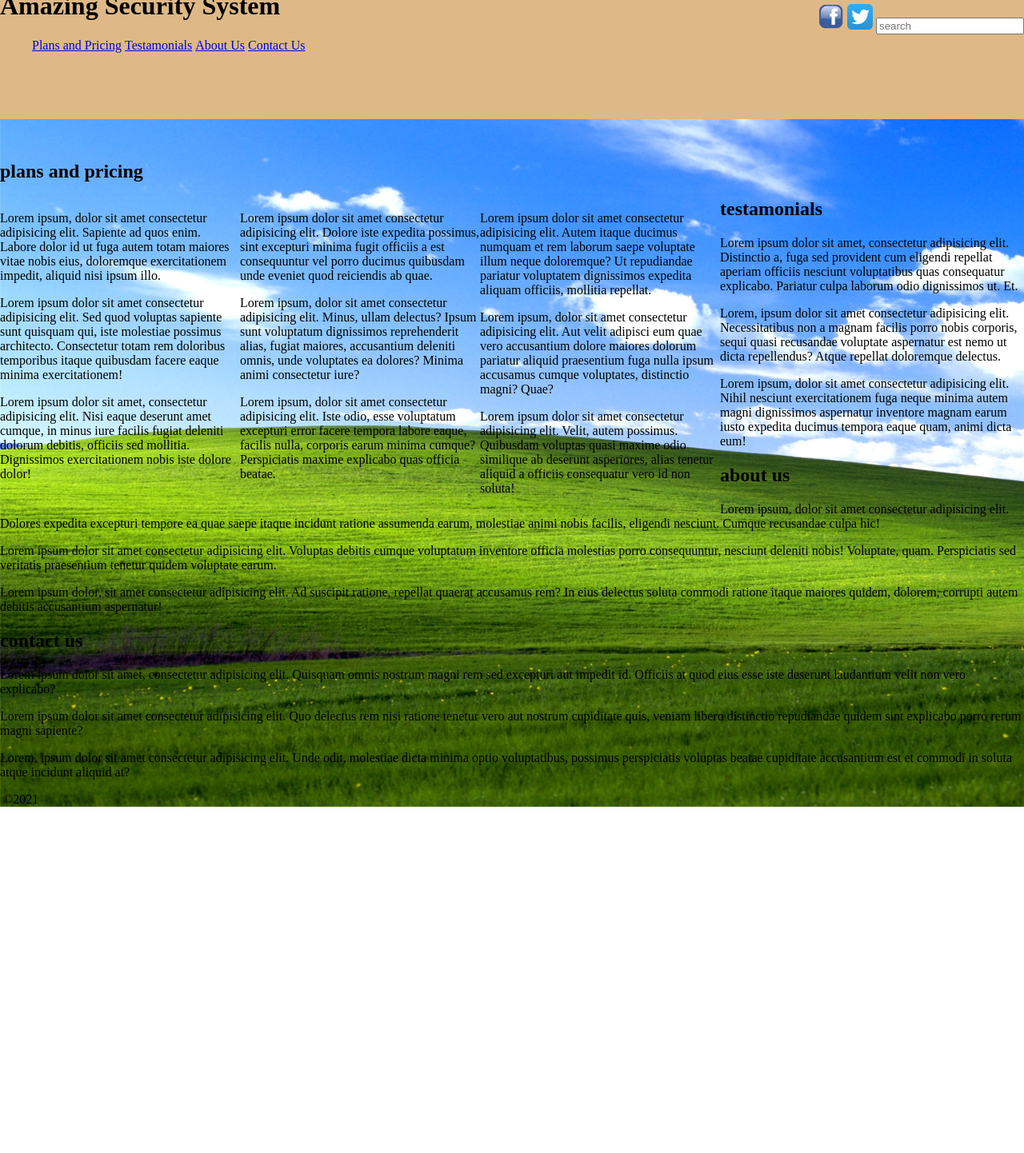
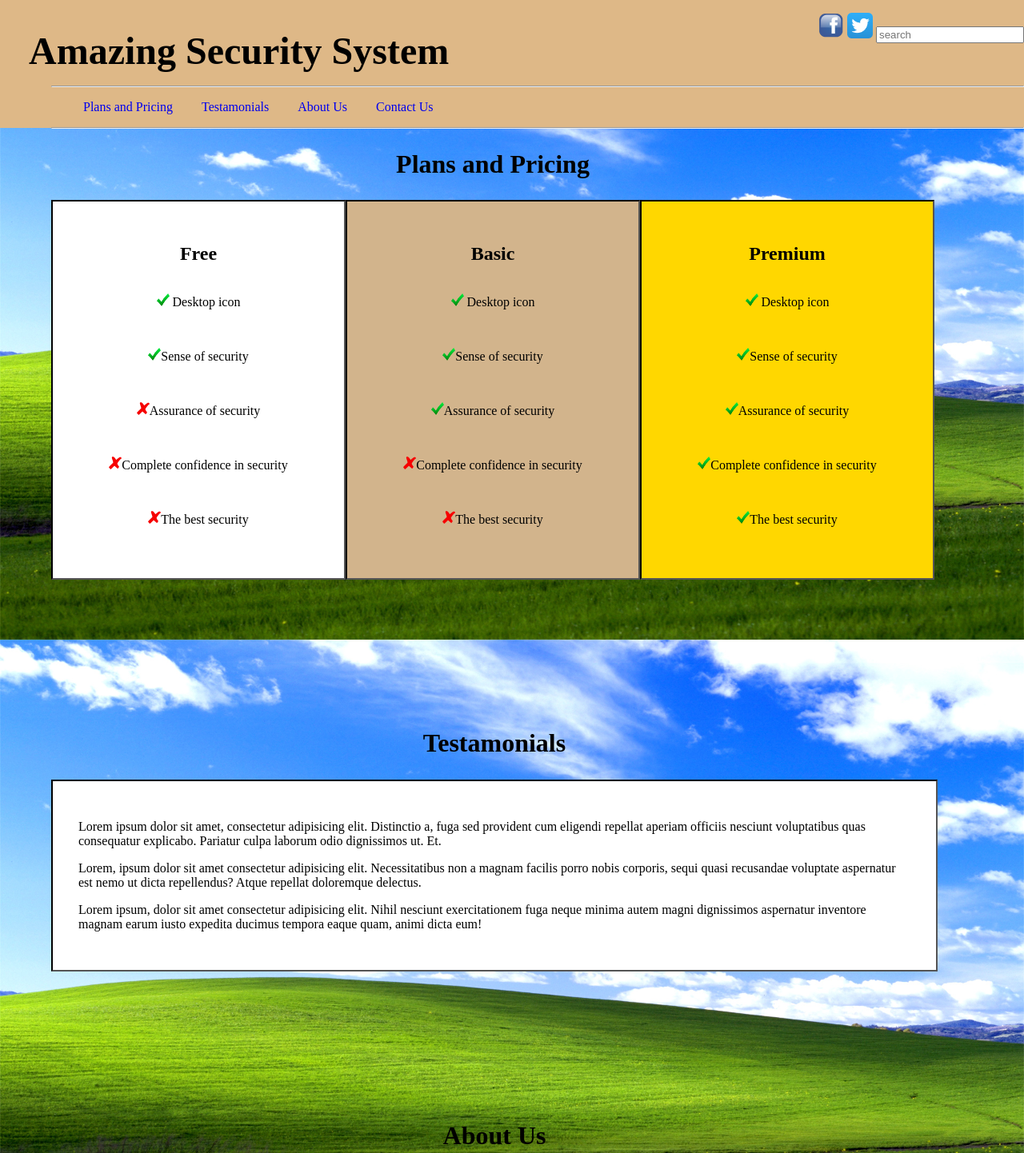
Before and after one commit to osbornen16/StoreFrontProject, a plain HTML site: page index.html in a window 1280 px wide. Shown: the top 1442 px of the page at 80% size. Before the commit the page ends 1009 px from the top, so only its background shows below. Drawn offline with Linux system fonts and the light colour scheme.

Commit message:
basic structure completed

```diff
--- a/index.html
+++ b/index.html
@@ -8,66 +8,83 @@
     <link rel="stylesheet" href="main.css">
 </head>
 <body>
-    <header>
+    <header class="fixedNavbar">
         <div class="contentWrapper">
             <nav id="searchBar">
                 <ul>
-                    <li><img src="assets/facebook.png" id="thumbnail"></li>
-                    <li><img src="assets/twitter.png" id="thumbnail"></li>
+                    <li><a href==""><img src="assets/facebook.png" id="thumbnail"></a></li>
+                    <li><a href=""><img src="assets/twitter.png" id="thumbnail"></a></li>
                     <li><input type="search" placeholder="search"></li>
                 </ul>
             </nav>
             <h1>Amazing Security System</h1>
-            <nav>
+            <nav id="topNavbar">
+                <hr>
                 <ul>
-                    <li><a href="#plansAndPricing">Plans and Pricing</a></li>
+                    <li><a href="#plansAndPricing" >Plans and Pricing</a></li>
                     <li><a href="#testamonials">Testamonials</a></li>
                     <li><a href="#aboutUs">About Us</a></li>
                     <li><a href="#contactUs">Contact Us</a></li>
                 </ul>
+                <hr>
             </nav>
         </div>
     </header>
     <section id="plansAndPricing" class="contentWrapper">
-        <h1>plans and pricing</h1>
-        <div class ="panel">
-            <p>Lorem ipsum, dolor sit amet consectetur adipisicing elit. Sapiente ad quos enim. Labore dolor id ut fuga autem totam maiores vitae nobis eius, doloremque exercitationem impedit, aliquid nisi ipsum illo.</p>
-            <p>Lorem ipsum dolor sit amet consectetur adipisicing elit. Sed quod voluptas sapiente sunt quisquam qui, iste molestiae possimus architecto. Consectetur totam rem doloribus temporibus itaque quibusdam facere eaque minima exercitationem!</p>
-            <p>Lorem ipsum dolor sit amet, consectetur adipisicing elit. Nisi eaque deserunt amet cumque, in minus iure facilis fugiat deleniti dolorum debitis, officiis sed mollitia. Dignissimos exercitationem nobis iste dolore dolor!</p>
+        <h1 id="body">Plans and Pricing</h1>
+        <div class ="panel" id="panel1">
+            <h2>Free</h2>
+            <p><img src="assets/checkmark.png" id="checkbox"> Desktop icon</p>
+            <p><img src="assets/checkmark.png" id="checkbox">Sense of security</p>
+            <p><img src="assets/redx.png" id="checkbox">Assurance of security</p>
+            <p><img src="assets/redx.png" id="checkbox">Complete confidence in security</p>
+            <p><img src="assets/redx.png" id="checkbox">The best security</p>
         </div>
-        <div class ="panel">
-            <p>Lorem ipsum dolor sit amet consectetur adipisicing elit. Dolore iste expedita possimus, sint excepturi minima fugit officiis a est consequuntur vel porro ducimus quibusdam unde eveniet quod reiciendis ab quae.</p>
-            <p>Lorem ipsum, dolor sit amet consectetur adipisicing elit. Minus, ullam delectus? Ipsum sunt voluptatum dignissimos reprehenderit alias, fugiat maiores, accusantium deleniti omnis, unde voluptates ea dolores? Minima animi consectetur iure?</p>
-            <p>Lorem ipsum, dolor sit amet consectetur adipisicing elit. Iste odio, esse voluptatum excepturi error facere tempora labore eaque, facilis nulla, corporis earum minima cumque? Perspiciatis maxime explicabo quas officia beatae.</p>
+        <div class ="panel" id="panel2">
+            <h2>Basic</h2>
+            <p><img src="assets/checkmark.png" id="checkbox"> Desktop icon</p>
+            <p><img src="assets/checkmark.png" id="checkbox">Sense of security</p>
+            <p><img src="assets/checkmark.png" id="checkbox">Assurance of security</p>
+            <p><img src="assets/redx.png" id="checkbox">Complete confidence in security</p>
+            <p><img src="assets/redx.png" id="checkbox">The best security</p>
         </div>
-        <div class ="panel">
-            <p>Lorem ipsum dolor sit amet consectetur adipisicing elit. Autem itaque ducimus numquam et rem laborum saepe voluptate illum neque doloremque? Ut repudiandae pariatur voluptatem dignissimos expedita aliquam officiis, mollitia repellat.</p>
-            <p>Lorem ipsum, dolor sit amet consectetur adipisicing elit. Aut velit adipisci eum quae vero accusantium dolore maiores dolorum pariatur aliquid praesentium fuga nulla ipsum accusamus cumque voluptates, distinctio magni? Quae?</p>
-            <p>Lorem ipsum dolor sit amet consectetur adipisicing elit. Velit, autem possimus. Quibusdam voluptas quasi maxime odio similique ab deserunt asperiores, alias tenetur aliquid a officiis consequatur vero id non soluta!</p>
+        <div class ="panel" id="panel3">
+            <h2>Premium</h2>
+            <p><img src="assets/checkmark.png" id="checkbox"> Desktop icon</p>
+            <p><img src="assets/checkmark.png" id="checkbox">Sense of security</p>
+            <p><img src="assets/checkmark.png" id="checkbox">Assurance of security</p>
+            <p><img src="assets/checkmark.png" id="checkbox">Complete confidence in security</p>
+            <p><img src="assets/checkmark.png" id="checkbox">The best security</p>
         </div>
     </section>
     <section id ="testamonials" class="contentWrapper">
-        <h1>testamonials</h1>
-        <p>Lorem ipsum dolor sit amet, consectetur adipisicing elit. Distinctio a, fuga sed provident cum eligendi repellat aperiam officiis nesciunt voluptatibus quas consequatur explicabo. Pariatur culpa laborum odio dignissimos ut. Et.</p>
-        <p>Lorem, ipsum dolor sit amet consectetur adipisicing elit. Necessitatibus non a magnam facilis porro nobis corporis, sequi quasi recusandae voluptate aspernatur est nemo ut dicta repellendus? Atque repellat doloremque delectus.</p>
-        <p>Lorem ipsum, dolor sit amet consectetur adipisicing elit. Nihil nesciunt exercitationem fuga neque minima autem magni dignissimos aspernatur inventore magnam earum iusto expedita ducimus tempora eaque quam, animi dicta eum!</p>
+        <h1 id="body">Testamonials</h1>
+        <div>
+            <p>Lorem ipsum dolor sit amet, consectetur adipisicing elit. Distinctio a, fuga sed provident cum eligendi repellat aperiam officiis nesciunt voluptatibus quas consequatur explicabo. Pariatur culpa laborum odio dignissimos ut. Et.</p>
+            <p>Lorem, ipsum dolor sit amet consectetur adipisicing elit. Necessitatibus non a magnam facilis porro nobis corporis, sequi quasi recusandae voluptate aspernatur est nemo ut dicta repellendus? Atque repellat doloremque delectus.</p>
+            <p>Lorem ipsum, dolor sit amet consectetur adipisicing elit. Nihil nesciunt exercitationem fuga neque minima autem magni dignissimos aspernatur inventore magnam earum iusto expedita ducimus tempora eaque quam, animi dicta eum!</p>
+        </div>
     </section>
     <section id ="aboutUs" class="contentWrapper">
-        <h1>about us</h1>
-        <p>Lorem ipsum, dolor sit amet consectetur adipisicing elit. Dolores expedita excepturi tempore ea quae saepe itaque incidunt ratione assumenda earum, molestiae animi nobis facilis, eligendi nesciunt. Cumque recusandae culpa hic!</p>
-        <p>Lorem ipsum dolor sit amet consectetur adipisicing elit. Voluptas debitis cumque voluptatum inventore officia molestias porro consequuntur, nesciunt deleniti nobis! Voluptate, quam. Perspiciatis sed veritatis praesentium tenetur quidem voluptate earum.</p>
-        <p>Lorem ipsum dolor, sit amet consectetur adipisicing elit. Ad suscipit ratione, repellat quaerat accusamus rem? In eius delectus soluta commodi ratione itaque maiores quidem, dolorem, corrupti autem debitis accusantium aspernatur!</p>
+        <h1 id="body">About Us</h1>
+        <div>
+            <p>Lorem ipsum dolor sit amet, consectetur adipisicing elit. Distinctio a, fuga sed provident cum eligendi repellat aperiam officiis nesciunt voluptatibus quas consequatur explicabo. Pariatur culpa laborum odio dignissimos ut. Et.</p>
+            <p>Lorem, ipsum dolor sit amet consectetur adipisicing elit. Necessitatibus non a magnam facilis porro nobis corporis, sequi quasi recusandae voluptate aspernatur est nemo ut dicta repellendus? Atque repellat doloremque delectus.</p>
+            <p>Lorem ipsum, dolor sit amet consectetur adipisicing elit. Nihil nesciunt exercitationem fuga neque minima autem magni dignissimos aspernatur inventore magnam earum iusto expedita ducimus tempora eaque quam, animi dicta eum!</p>
+        </div>
 
     </section>
     <section id ="contactUs" class="contentWrapper">
-        <h1>contact us</h1>
-        <p>Lorem ipsum dolor sit amet, consectetur adipisicing elit. Quisquam omnis nostrum magni rem sed excepturi aut impedit id. Officiis at quod eius esse iste deserunt laudantium velit non vero explicabo?</p>
-        <p>Lorem ipsum dolor sit amet consectetur adipisicing elit. Quo delectus rem nisi ratione tenetur vero aut nostrum cupiditate quis, veniam libero distinctio repudiandae quidem sint explicabo porro rerum magni sapiente?</p>
-        <p>Lorem, ipsum dolor sit amet consectetur adipisicing elit. Unde odit, molestiae dicta minima optio voluptatibus, possimus perspiciatis voluptas beatae cupiditate accusantium est et commodi in soluta atque incidunt aliquid at?</p>
+        <h1 id="body">Contact Us</h1>
+        <div>
+            <p>Lorem ipsum dolor sit amet, consectetur adipisicing elit. Distinctio a, fuga sed provident cum eligendi repellat aperiam officiis nesciunt voluptatibus quas consequatur explicabo. Pariatur culpa laborum odio dignissimos ut. Et.</p>
+            <p>Lorem, ipsum dolor sit amet consectetur adipisicing elit. Necessitatibus non a magnam facilis porro nobis corporis, sequi quasi recusandae voluptate aspernatur est nemo ut dicta repellendus? Atque repellat doloremque delectus.</p>
+            <p>Lorem ipsum, dolor sit amet consectetur adipisicing elit. Nihil nesciunt exercitationem fuga neque minima autem magni dignissimos aspernatur inventore magnam earum iusto expedita ducimus tempora eaque quam, animi dicta eum!</p>
+        </div>
 
     </section>
     <footer>
-        <img src=""> <span>&copy;2021</span>
+        <p>AmazingSecuritySystem<img src=""> <span>&copy;2021</span></p>
     </footer>
 </body>
 </html>
--- a/main.css
+++ b/main.css
@@ -1,13 +1,14 @@
 body {
     background-image: url(assets/windowsBackground.jpg);
-    background-position: fixed;
+    background-position: center;
     background-size: cover;
     background-repeat: no-repeat;
-    margin: 0;
-    padding: 0;
+    background-attachment: fixed;
+    margin: auto;
+
 }
 .contentWrapper {
-    margin: auto;
+    margin: 0 auto;
 }
 #searchBar {
     float: right;
@@ -20,30 +21,132 @@ body {
 }
 nav li {
     display: inline-block;
-    list-style: transparent;
+    list-style: none;
+}
+#topNavbar {
+    padding-left: 4em;
+    max-width: 2000px;
+    min-width: 500px;
+    margin-top: -1em;
+}
+nav#topNavbar li{
+    padding-right: 2em;
 
 }
+a {
+    text-decoration: none;
+}
+
 header {
     background-color: burlywood;
-    margin: 0;
-    padding: 0;
-    height: 10em;
-    position: relative; top: -32px;
+    margin: 0 auto;
+    position: fixed; top: -32px;
+    min-width: 100%;
+    height: 12em;
     /* improve method of getting rid of top margin */
-
+    z-index: 1;
 }
-
-ul li {
-    display: inline-block;
-    list-style: transparent;
+header h1{
+    padding: .75em 0 0 .75em;
+    font-size: 3em;
+    max-width:1040px;
+    min-width: 900px;
 }
 
 .panel {
     float: left;
-    width: 300px;
+    width:300px;
+    position: relative;
+    padding: 2em;
+    border: 2px inset black;
+}
+#panel1 {
+    background-color: white;
+}
+#panel2 {
+    background-color: tan;
+}
+#panel3 {
+    background-color: gold;
+}
+
+div.panel h2 {
+    text-align: center;
+}
+#checkbox {
+    height: 1em;
+    width: 1em;
+}
+div.panel p {
+    padding: 1em;
+    text-align: center;
+}
+section#plansAndPricing {
+    padding: 10em 5% 0 5%;
+    display: inline-block;
+    position: relative;
+    align-items: center;
+}
+h1#body {
+    text-align: center;
+    font-size: 2em;
+}
+
+section#testamonials {
+    padding: 10em 5% 0 5%;
+    display: inline-block;
+    position: relative;
+    align-items:center;
 
 }
+section#testamonials div {
+    float: left;
+    max-width:1040px;
+    min-width: 520px;
+    position: relative;
+    padding: 2em;
+    border: 2px inset black;
+    background-color: white;
+}
+section#aboutUs {
+    padding: 10em 5% 0 5%;
+    display: inline-block;
+    position: relative;
+    align-items:center;
 
-#testamonials {
-    width: 100%;
 }
+section#aboutUs div {
+    float: left;
+    max-width:1040px;
+    min-width: 520px;
+    position: relative;
+    padding: 2em;
+    border: 2px inset black;
+    background-color: white;
+}
+section#contactUs {
+    padding: 10em 5% 0 5%;
+    display: inline-block;
+    position: relative;
+    align-items:center;
+
+}
+section#contactUs div {
+    float: left;
+    max-width:1040px;
+    min-width: 520px;
+    position: relative;
+    padding: 2em;
+    border: 2px inset black;
+    background-color: white;
+}
+
+footer {
+    padding: 2em 5% 0 5%;
+    display: inline-block;
+    position: relative;
+    text-align: center;
+    width: 1110px;
+    color: white
+
+}
```
Also changed, not shown: assets/checkmark.png (added), assets/redx.png (added).
